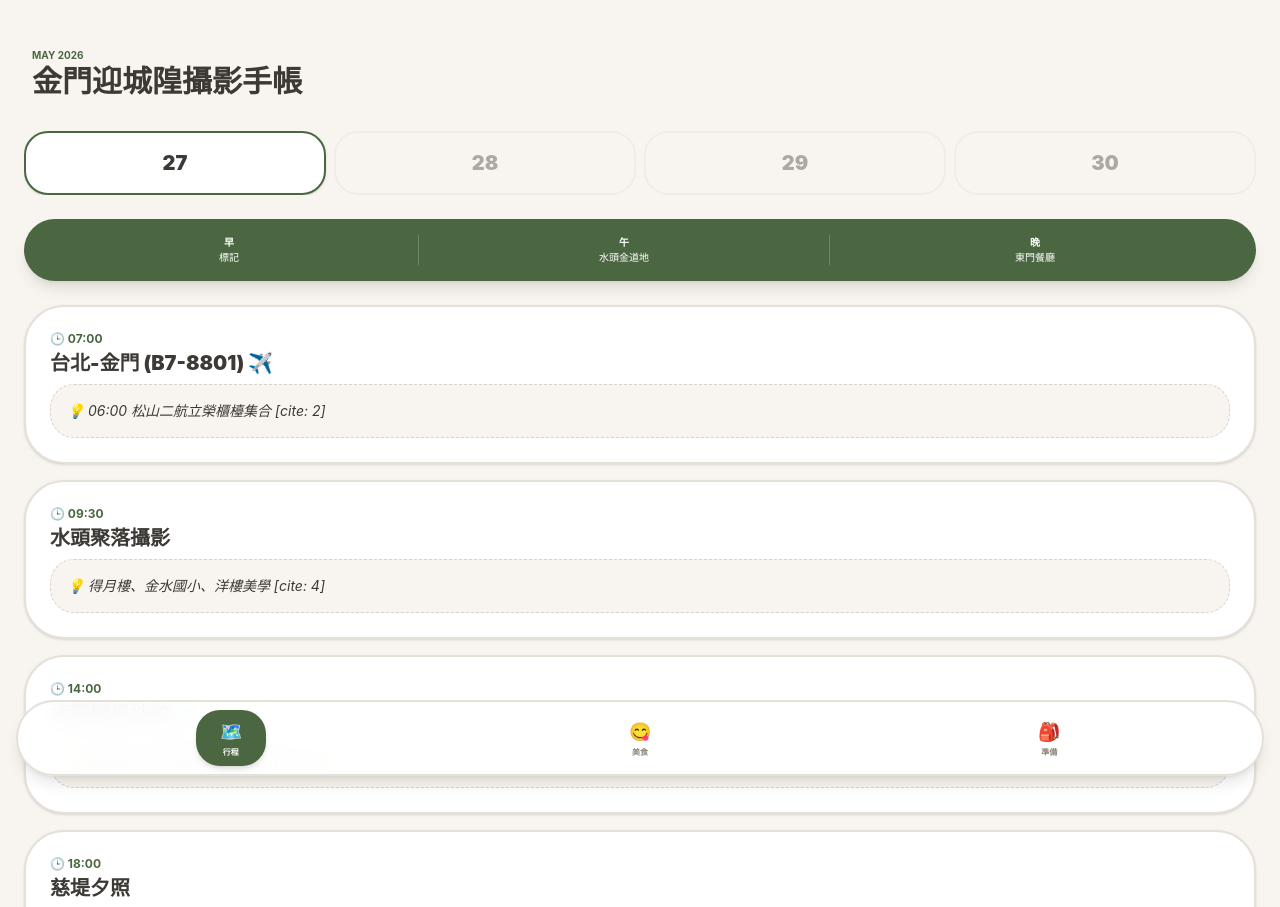
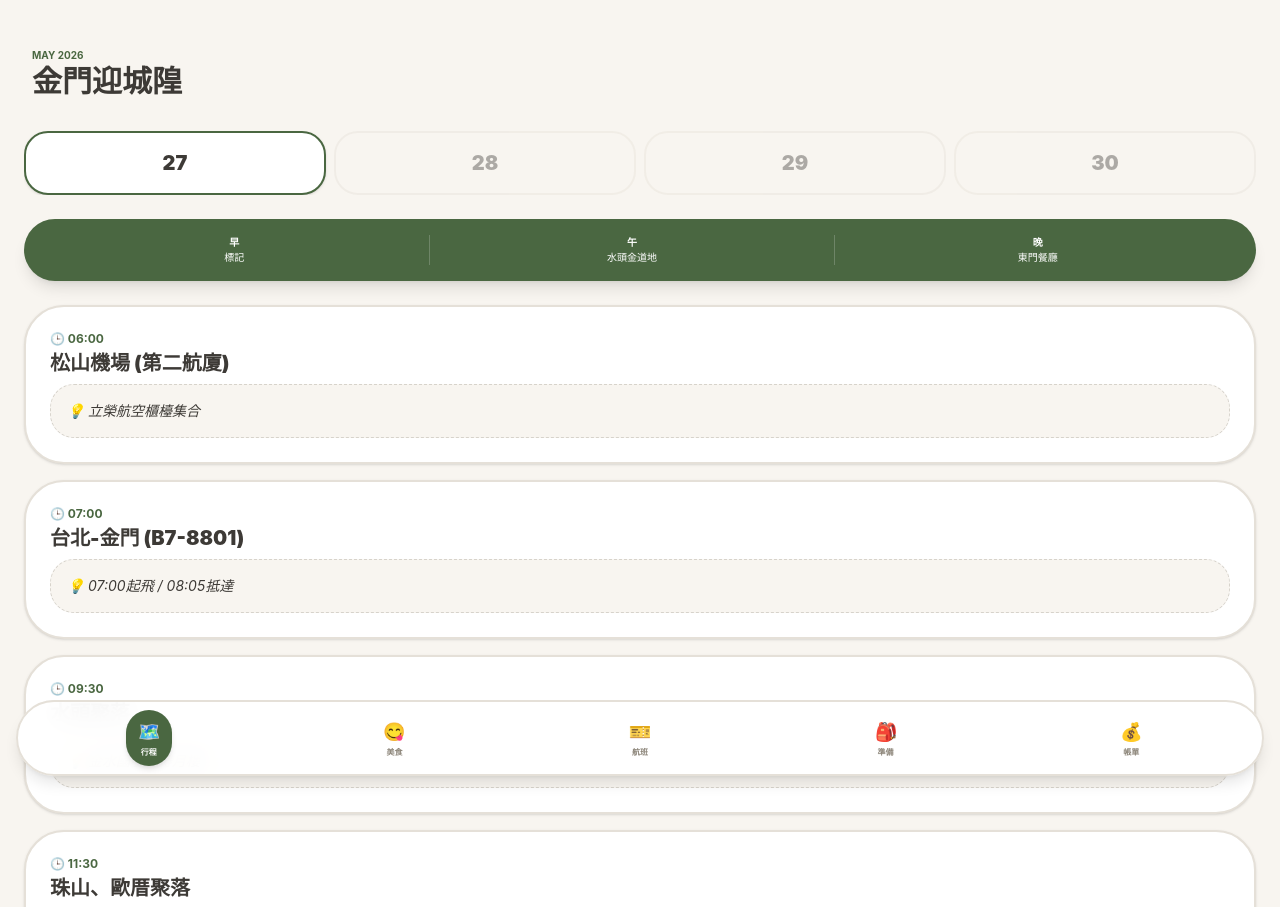
Before and after one commit to kmtsvlee/guilin-trip, a React (Vite) app: page / in a window 1280 px wide. Shown: the top 907 px of the page. Built offline with nearby package versions, Linux system fonts and the light colour scheme.

Commit message:
final gold version sync

```diff
--- a/src/App.tsx
+++ b/src/App.tsx
@@ -1,14 +1,14 @@
 import { useState } from 'react';
 
-// --- 1. 組件：美食卡片 (對應美食地圖 [cite: 24-44]) ---
+// --- 1. 組件：美食卡片 [cite: 25-44] ---
 const FoodCard = ({ n, t, a }: { n: string; t: string; a: string }) => (
   <div className="bg-white p-5 rounded-[2rem] border-2 border-[#E5E0D8] shadow-sm mb-4 text-left">
     <h3 className="text-lg font-black text-[#3D3A36] mb-1">{n}</h3>
     <p className="text-xs font-bold text-[#8C8579] mb-3">📍 {a}</p>
     <div className="flex space-x-2">
-      <a href={`tel:${t}`} className="flex-1 bg-[#E9F0EA] text-[#4A6741] py-3 rounded-xl font-black text-center text-xs">📞 撥打</a>
+      <a href={"tel:" + t} className="flex-1 bg-[#E9F0EA] text-[#4A6741] py-3 rounded-xl font-black text-center text-xs">📞 撥打</a>
       <a
-        href={`https://www.google.com/maps/search/?api=1&query=${encodeURIComponent(a)}`}
+        href={"https://www.google.com/maps/search/?api=1&query=" + window.encodeURIComponent(a)}
         target="_blank"
         rel="noreferrer"
         className="flex-1 bg-[#4A6741] text-white py-3 rounded-xl font-black text-center text-xs"
@@ -19,48 +19,94 @@ const FoodCard = ({ n, t, a }: { n: string; t: string; a: string }) => (
   </div>
 );
 
-// --- 2. 資料庫：對齊文檔所有細節 [cite: 2, 4-15, 25-44] ---
+// --- 2. 組件：航班卡片 [cite: 2] ---
+const FlightCard = ({ type, airline, flightNo, time, note }: { type: string, airline: string, flightNo: string, time: string, note: string }) => (
+  <div className="bg-white p-6 rounded-[2.5rem] border-2 border-[#E5E0D8] shadow-sm mb-4 text-left">
+    <span className="bg-[#E9F0EA] text-[#4A6741] px-3 py-1 rounded-full text-[10px] font-black uppercase mb-4 inline-block">{type}</span>
+    <div className="flex justify-between items-center text-center mb-2">
+      <div className="text-left text-[#3D3A36]"><p className="text-xl font-black">{airline}</p></div>
+      <div className="flex-1 border-t-2 border-dashed border-[#E5E0D8] mx-4 relative text-center"><span className="text-lg absolute -top-4 left-1/2 -translate-x-1/2">✈️</span></div>
+      <div className="text-right text-[#3D3A36]"><p className="text-xl font-black">{flightNo}</p></div>
+    </div>
+    <p className="text-sm font-bold text-[#8C8579] mb-4 text-center">{time}</p>
+    <p className="text-[10px] font-bold text-[#4A6741] bg-[#E9F0EA] p-3 rounded-xl">📢 {note}</p>
+  </div>
+);
+
+// --- 3. 資料庫：100% 依照您的 docx 檔案建立 [cite: 2-15] ---
 const scheduleData = [
   { day: "27", b: "標記", l: "水頭金道地", d: "東門餐廳", items: [
-    { t: "07:00", title: "台北-金門 (B7-8801) ✈️", r: "06:00 松山二航立榮櫃檯集合 [cite: 2]" },
-    { t: "09:30", title: "水頭聚落攝影", r: "得月樓、金水國小、洋樓美學 [cite: 4]" },
-    { t: "14:00", title: "海際線與沙紋 🌊", r: "建功嶼、湖下海堤 (退潮限定) [cite: 4]" },
-    { t: "18:00", title: "慈堤夕照", r: "捕捉金門最美落日大景 [cite: 4]" },
-    { t: "20:00", title: "後埔老街夜拍", r: "金城老街人文與煙火氣紀錄 [cite: 4]" }
+    { t: "06:00", title: "松山機場 (第二航廈)", r: "立榮航空櫃檯集合" },
+    { t: "07:00", title: "台北-金門 (B7-8801)", r: "07:00起飛 / 08:05抵達" },
+    { t: "09:30", title: "水頭聚落", r: "金水國小、得月樓" },
+    { t: "11:30", title: "珠山、歐厝聚落", r: "聚落建築攝影" },
+    { t: "14:00", title: "建功嶼 (退潮)", r: "退潮限定" },
+    { t: "15:30", title: "湖下海堤沙紋 (退潮)", r: "退潮限定" },
+    { t: "18:00", title: "慈堤黃昏", r: "夕陽攝影" },
+    { t: "20:00", title: "後埔(金城)老街夜拍", r: "人文夜間紀錄" }
   ]},
-  { day: "28", b: "民宿", l: "海口城", d: "小明的店", items: [
-    { t: "11:00", title: "金城迎城隍 🥁", r: "年度核心祭典：捕捉陣頭張力 [cite: 7]" },
-    { t: "15:30", title: "聚落生活紀錄", r: "南、北山人文肖像與生活細節 [cite: 7]" },
-    { t: "17:30", title: "嚨口戰地夕陽 🛡️", r: "軌條砦夕照 (退潮電影感) [cite: 7]" },
-    { t: "19:30", title: "烈嶼與大橋夜色", r: "黑糖剉冰、雙口海邊、大橋夜拍 [cite: 7]" }
+  { day: "28", b: "民宿", l: "海口城餐廳", d: "小明的店餐廳", items: [
+    { t: "09:00", title: "瓊林", r: "聚落巡禮" },
+    { t: "11:00", title: "金城迎城隍", r: "核心盛典" },
+    { t: "15:00", title: "南、北山聚落", r: "人文與建築" },
+    { t: "17:00", title: "嚨口沙灘軌條砦 (退潮)", r: "戰地夕陽攝影" },
+    { t: "18:30", title: "小金門", r: "北街黑糖剉冰、老街" },
+    { t: "19:30", title: "雙口海邊", r: "海濱夜色" },
+    { t: "20:30", title: "金門大橋夜拍", r: "大橋光影" }
   ]},
-  { day: "29", b: "民宿", l: "談天樓", d: "新天地", items: [
-    { t: "06:00", title: "栗喉蜂虎攝影 🐦", r: "青年農莊 (長焦 300-400mm 必備) [cite: 10, 22]" },
-    { t: "10:00", title: "民俗村與老街 🎥", r: "山后對稱建築、陽翟懷舊場景 [cite: 10]" },
-    { t: "14:30", title: "人文肌理 💈", r: "碧山、沙美老理髮店人文紀錄 [cite: 10]" },
-    { t: "19:30", title: "瓊林夜拍", r: "夜間古厝紅磚光影層次 [cite: 10]" }
+  { day: "29", b: "民宿", l: "談天樓", d: "新天地餐廳", items: [
+    { t: "06:00", title: "青年農莊栗喉蜂虎", r: "生態攝影" },
+    { t: "09:00", title: "山后民俗村", r: "對稱建築" },
+    { t: "11:00", title: "陽翟", r: "老街懷舊" },
+    { t: "14:00", title: "碧山聚落", r: "聚落巡禮" },
+    { t: "15:30", title: "沙美老街 (老理髮店)", r: "人文紀錄" },
+    { t: "17:30", title: "山外採購", r: "市區採買" },
+    { t: "19:30", title: "瓊林夜拍", r: "聚落夜間光影" }
   ]},
   { day: "30", b: "民宿", l: "佑昇餐廳", d: "簡餐 (浯倆餐廚)", items: [
-    { t: "09:00", title: "湖光與自然紀錄 🌳", r: "太湖、榕園 (自然光影觀察) [cite: 13]" },
-    { t: "11:00", title: "坑道對稱美學 ⚓", r: "漁村小艇坑道 (E-092) 攝影 [cite: 13]" },
-    { t: "13:30", title: "精緻洋樓建築", r: "陳景蘭洋樓、成功海邊巡禮 [cite: 13]" },
-    { t: "15:30", title: "明遺老街巡禮 ⛩️", r: "老街與舊城門歷史感紀錄 [cite: 13]" },
-    { t: "20:15", title: "回程歸途 ✈️", r: "18:30 尚義機場加油還車 [cite: 2, 16]" }
+    { t: "09:00", title: "太湖", r: "自然湖光" },
+    { t: "10:30", title: "榕園", r: "生態紀錄" },
+    { t: "11:30", title: "漁村小艇坑道", r: "坑道攝影" },
+    { t: "13:30", title: "陳景蘭洋樓 (成功海邊)", r: "洋樓建築" },
+    { t: "15:00", title: "退房", r: "收拾行李" },
+    { t: "15:30", title: "明遺老街", r: "老街巡禮" },
+    { t: "17:00", title: "舊城門", r: "城門遺址" },
+    { t: "18:30", title: "尚義機場", r: "加油還車" },
+    { t: "20:15", title: "金門-台北 (B7-8836)", r: "20:15起飛 / 21:15抵達" }
   ]}
 ];
 
+// --- 4. 美食資料庫：包含您提供的所有 20 家餐廳 [cite: 25-44] ---
 const foodData = [
-  { n: "金道地蚵仔煎", t: "082-327969", a: "金城鎮前水頭15號 [cite: 25]" },
-  { n: "東門餐廳", t: "082-371850", a: "金城鎮東門北提路 [cite: 26]" },
-  { n: "談天樓", t: "082-332766", a: "金湖鎮復興路3號 [cite: 30]" },
-  { n: "佑昇生億鍋貼", t: "082-332229", a: "成功村171號 [cite: 33]" },
-  { n: "良金牛肉麵", t: "082-335886", a: "金湖鎮漁村160號 [cite: 32]" }
+  { n: "金道地蚵仔煎", t: "082-327969", a: "金城鎮前水頭15號" },
+  { n: "東門餐廳", t: "082-371850", a: "金城鎮東門北提路" },
+  { n: "小明的店", t: "082-327441", a: "金寧鄉湖埔村慈湖路一段98號" },
+  { n: "記德海鮮餐廳", t: "082-324461", a: "金城鎮慈湖路二段105號" },
+  { n: "新天地海產店", t: "082-330656", a: "金湖鎮復國墩31號之1" },
+  { n: "談天樓", t: "082-332766", a: "金湖鎮復興路3號" },
+  { n: "海口城海鮮餐廳", t: "082-328022", a: "金寧鄉慈湖路三段18號巷8-8號" },
+  { n: "良金牛肉麵", t: "082-335886", a: "金湖鎮漁村160號" },
+  { n: "佑昇生億鍋貼", t: "082-332229", a: "金湖鎮成功村171號" },
+  { n: "信源海產店", t: "082-327743", a: "金寧鄉湖下村60號" },
+  { n: "金許園(酸菜白肉鍋)", t: "082-371626", a: "金城鎮官裏53號" },
+  { n: "高坑牛肉", t: "082-352549", a: "金沙鎮高坑村38號" },
+  { n: "海洋餐廳", t: "082-311867", a: "金寧鄉仁愛新村4-1號" },
+  { n: "好口味海鮮館", t: "082-331196", a: "金湖鎮新湖里市港路28號" },
+  { n: "鮮采美食", t: "082-335252", a: "金湖鎮國順街35號" },
+  { n: "六喜小館", t: "082-323323", a: "金城鎮賢庵里賢聚52之2號" },
+  { n: "聯泰餐館", t: "082-329279", a: "金寧鄉湖南村14號" },
+  { n: "金門牛家莊", t: "082-320099", a: "金城鎮民族路318巷5號" },
+  { n: "海鱻城", t: "082-326679", a: "金寧鄉昔果山68號" },
+  { n: "阿芬海產店", t: "082-331139", a: "金湖鎮復國墩25號" }
 ];
 
 export default function App() {
   const [tab, setTab] = useState('行程');
   const [day, setDay] = useState('27');
   const [checked, setChecked] = useState<number[]>([]);
+  const [expenses, setExpenses] = useState<{id:number, i:string, a:number}[]>([]);
+  const [inI, setInI] = useState('');
+  const [inA, setInA] = useState('');
 
   const curr = scheduleData.find(d => d.day === day) || scheduleData[0];
 
@@ -68,21 +114,24 @@ export default function App() {
     <div className="min-h-screen bg-[#F8F5F0] pb-36 font-sans text-[#3D3A36] text-left">
       <header className="p-8 pt-12">
         <p className="text-[#4A6741] font-bold text-[10px] uppercase">May 2026</p>
-        <h1 className="text-3xl font-black text-left">金門迎城隍攝影手帳</h1>
+        <h1 className="text-3xl font-black text-left">金門迎城隍</h1>
       </header>
 
       <main className="px-6">
+        {/* 行程分頁 */}
         {tab === '行程' && (
           <div className="space-y-6">
             <div className="flex space-x-2 overflow-x-auto no-scrollbar">
               {['27','28','29','30'].map(d=>(
-                <button key={d} onClick={()=>setDay(d)} className={`flex-1 min-w-[60px] py-4 rounded-2xl border-2 transition-all ${day===d?'bg-white border-[#4A6741] shadow-sm':'opacity-40 border-[#E5E0D8]'}`}><span className="text-xl font-black">{d}</span></button>
+                <button key={d} onClick={()=>setDay(d)} className={`flex-1 min-w-[60px] py-4 rounded-2xl border-2 transition-all ${day===d?'bg-white border-[#4A6741] shadow-sm':'opacity-40 border-[#E5E0D8]'}`}>
+                  <span className="text-xl font-black">{d}</span>
+                </button>
               ))}
             </div>
             <div className="bg-[#4A6741] p-4 rounded-3xl text-white flex justify-around text-center shadow-lg text-[10px]">
               <div className="flex-1"><b>早</b><br/>{curr.b}</div>
-              <div className="flex-1 border-l border-white/20 px-4"><b>午</b><br/>{curr.l}</div>
-              <div className="flex-1 border-l border-white/20 px-4"><b>晚</b><br/>{curr.d}</div>
+              <div className="flex-1 border-l border-white/20 px-2"><b>午</b><br/>{curr.l}</div>
+              <div className="flex-1 border-l border-white/20 px-2"><b>晚</b><br/>{curr.d}</div>
             </div>
             {curr.items.map((it, i)=>(
               <div key={i} className="bg-white p-6 rounded-[2.5rem] border-2 border-[#E5E0D8] shadow-sm mb-4">
@@ -91,32 +140,65 @@ export default function App() {
                 <div className="bg-[#F8F5F0] p-4 rounded-2xl border border-dashed border-[#8C8579]/30 text-sm italic text-left">💡 {it.r}</div>
               </div>
             ))}
+
+            {/* 第四天專屬備選景點 [cite: 15] */}
+            {day === "30" && (
+              <div className="bg-[#E9F0EA] p-6 rounded-3xl border-2 border-[#4A6741]/20 mt-4 text-xs font-bold text-left text-[#3D3A36]">
+                備選景點：翟山坑道、船型堡、探訪軍事據點、沉睡的戰車(退潮)、農試所
+              </div>
+            )}
+
+            {/* 住宿資訊 [cite: 2] */}
+            {day !== "30" && (
+              <div className="mt-12 pt-8 border-t-2 border-dashed border-[#E5E0D8]">
+                <p className="text-[10px] font-black text-[#8C8579] uppercase text-center mb-4 tracking-widest">住宿飯店</p>
+                <div className="bg-white p-6 rounded-[2.5rem] border-2 border-[#4A6741] shadow-sm text-left">
+                  <h3 className="text-lg font-black mb-1">🏠 老閩宅 3 館</h3>
+                  <a href="https://www.google.com/maps/search/?api=1&query=金門縣金湖鎮瓊林150號" target="_blank" rel="noreferrer" className="text-xs italic text-[#4A6741] mb-1 underline decoration-dashed block">📍 金門縣金湖鎮瓊林150號</a>
+                  <p className="text-xs font-bold text-[#8C8579]">📞 0933-699582</p>
+                </div>
+              </div>
+            )}
           </div>
         )}
 
+        {/* 航班分頁回來了！ [cite: 2, 16] */}
+        {tab === '航班' && (
+          <div className="space-y-4">
+            <FlightCard type="去程 05.27 (三)" airline="立榮航空" flightNo="B7-8801" time="07:00 / 08:05" note="06:00 松山機場 (第二航廈) 立榮航空櫃檯集合" />
+            <FlightCard type="回程 05.30 (六)" airline="立榮航空" flightNo="B7-8836" time="20:15 / 21:15" note="18:30 尚義機場 (加油還車)" />
+          </div>
+        )}
+
+        {/* 美食分頁 */}
         {tab === '美食' && (
           <div className="space-y-4">
-            <p className="text-[10px] font-black text-[#8C8579] uppercase mb-4 tracking-widest text-left">金門美食名錄 [cite: 24-44]</p>
+            <p className="text-[10px] font-black text-[#8C8579] uppercase mb-4 tracking-widest text-left">美食地圖 (全 20 家)</p>
             {foodData.map((f, i)=>(<FoodCard key={i} n={f.n} t={f.t} a={f.a} />))}
           </div>
         )}
 
+        {/* 準備清單 [cite: 17-23] */}
         {tab === '準備' && (
           <div className="space-y-6 text-left">
             <div className="bg-[#4A6741] p-6 rounded-[2.5rem] text-white">
-              <p className="text-[10px] font-bold opacity-70 uppercase mb-3">行李托運規定 [cite: 23]</p>
+              <p className="text-[10px] font-bold opacity-70 uppercase mb-3">托運規定</p>
               <ul className="text-xs font-bold space-y-2">
-                <li>🔋 電池/行動電源：必須隨身攜帶 [cite: 23]</li>
-                <li>📸 腳架：一定要托運 (須裝袋) [cite: 23]</li>
-                <li>✈️ 托運限重：10 公斤 / 人 [cite: 23]</li>
+                <li>🔋 電池：必須隨身攜帶</li>
+                <li>📸 腳架：一定要托運 (用腳架袋裝好)</li>
+                <li>✈️ 行李：每人可托運 10 公斤</li>
               </ul>
             </div>
             <div className="bg-white rounded-[2.5rem] border-2 border-[#E5E0D8] shadow-sm overflow-hidden">
               {[
-                {id:1, t:"身份證正本 / 駕照 (4人) [cite: 18]", c:"重要"},
-                {id:2, t:"300-400mm 鏡頭 (拍蜂虎) [cite: 22]", c:"攝影"},
-                {id:3, t:"偏光鏡/漸層鏡/快門線 [cite: 22]", c:"攝影"},
-                {id:4, t:"自備盥洗用品 (民宿不供) [cite: 20]", c:"生活"}
+                {id:1, t:"身份證正本、駕照4人", c:"重要"},
+                {id:2, t:"相機、各焦段鏡頭(栗喉蜂虎300-400)", c:"攝影"},
+                {id:3, t:"快門線、偏光/漸層鏡、閃光燈", c:"攝影"},
+                {id:4, t:"記憶卡、電池、充電器、三腳架", c:"攝影"},
+                {id:5, t:"環保筷、保溫瓶、拖鞋", c:"生活"},
+                {id:6, t:"自備盥洗物品(民宿不提供一次性)", c:"生活"},
+                {id:7, t:"太陽眼鏡、帽子、防曬油、折傘", c:"生活"},
+                {id:8, t:"手電筒、望遠鏡、健保卡及常用藥品", c:"生活"}
               ].map(i=>(
                 <div key={i.id} onClick={()=>setChecked(p=>p.includes(i.id)?p.filter(x=>x!==i.id):[...p,i.id])} className="flex items-center p-6 border-b-2 border-[#F8F5F0] last:border-0">
                   <span className="text-2xl mr-4">{checked.includes(i.id)?'✅':'⬜'}</span>
@@ -126,11 +208,35 @@ export default function App() {
             </div>
           </div>
         )}
+
+        {/* 帳單分頁回來了！ */}
+        {tab === '帳單' && (
+          <div className="space-y-4 text-left">
+            <div className="text-right mb-6">
+              <span className="text-[10px] font-bold text-[#8C8579] uppercase block">總計支出</span>
+              <span className="text-4xl font-black text-[#4A6741]">NT${expenses.reduce((s,e)=>s+e.a,0)}</span>
+            </div>
+            <div className="bg-white p-6 rounded-[2.5rem] border-2 border-[#E5E0D8] shadow-sm">
+              <div className="flex space-x-2">
+                <input type="text" placeholder="項目" value={inI} onChange={(e: any)=>setInI(e.target.value)} className="flex-1 p-4 rounded-2xl bg-[#F8F5F0] font-bold text-sm outline-none" />
+                <input type="number" placeholder="$" value={inA} onChange={(e: any)=>setInA(e.target.value)} className="w-24 p-4 rounded-2xl bg-[#F8F5F0] font-bold text-sm outline-none" />
+                <button onClick={()=>{
+                  if(inI && inA){ setExpenses([{id:Date.now(), i:inI, a:Number(inA)}, ...expenses]); setInI(''); setInA(''); }
+                }} className="p-4 bg-[#4A6741] text-white rounded-2xl font-black">＋</button>
+              </div>
+            </div>
+            {expenses.map(e=>(
+              <div key={e.id} className="bg-white p-4 px-6 rounded-2xl border-2 border-[#E5E0D8] flex justify-between items-center shadow-sm">
+                <span className="font-black text-[#3D3A36] text-left">{e.i}</span><span className="font-black text-[#4A6741]">${e.a}</span>
+              </div>
+            ))}
+          </div>
+        )}
       </main>
 
       <nav className="fixed bottom-6 left-4 right-4 bg-white/95 backdrop-blur-md rounded-[2.5rem] border-2 border-[#E5E0D8] p-2 flex justify-around items-center shadow-lg z-50">
-        {[{id:'行程', i:'🗺️'}, {id:'美食', i:'😋'}, {id:'準備', i:'🎒'}].map(t => (
-          <button key={t.id} onClick={()=>setTab(t.id)} className={`flex flex-col items-center p-2 px-6 rounded-2xl transition-all ${tab===t.id?'bg-[#4A6741] text-white shadow-md':'text-[#8C8579]'}`}>
+        {[{id:'行程', i:'🗺️'}, {id:'美食', i:'😋'}, {id:'航班', i:'🎫'}, {id:'準備', i:'🎒'}, {id:'帳單', i:'💰'}].map(t => (
+          <button key={t.id} onClick={()=>setTab(t.id)} className={`flex flex-col items-center p-2 px-3 rounded-2xl transition-all ${tab===t.id?'bg-[#4A6741] text-white shadow-md':'text-[#8C8579]'}`}>
             <span className="text-lg">{t.i}</span><span className="text-[8px] font-black">{t.id}</span>
           </button>
         ))}
```
